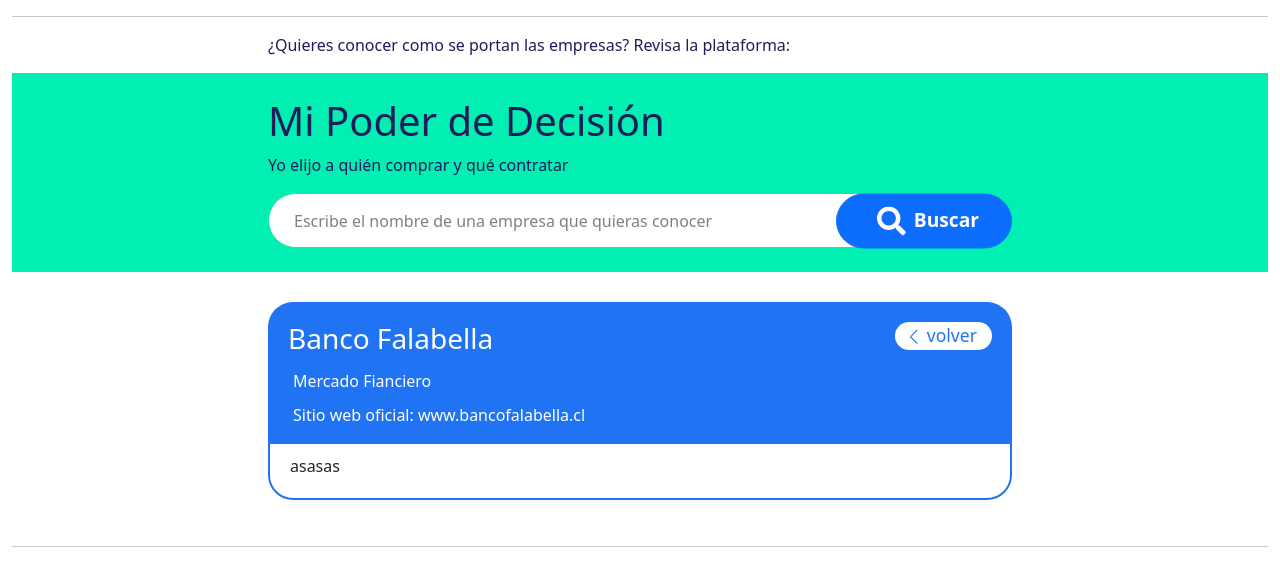
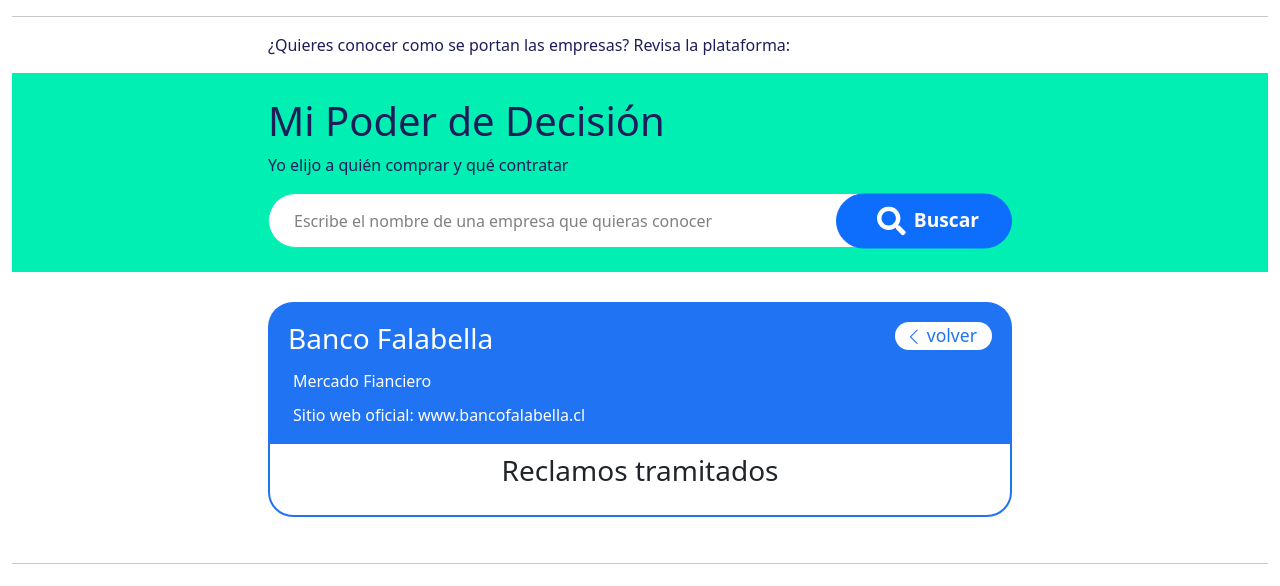
Before and after one commit to JorgeObreque/colabora, a React (Vite) app in the folder app/: page /company in a window 1280 px wide. Shown: the top 586 px of the page. Built offline with nearby package versions, Linux system fonts and the light colour scheme.

Commit message:
commit antes de pull

```diff
--- a/app/src/App.jsx
+++ b/app/src/App.jsx
@@ -3,7 +3,7 @@
 import MainComponent  from './components/MainComponent';
 import MostSearchedCompanies from "./components/MostSearchedCompanies/MostSearchedCompanies";
 import ResultSearch from "./components/ResultSearch/ResultSearch";
-import Company from "./components/Company/Company";
+import Company from './components/Company/Company';
 
 function App() {
   return (
@@ -12,7 +12,7 @@
         <Route path='/' element = {<MainComponent />}>
           <Route index element={<MostSearchedCompanies />} />
           <Route path="results" element={<ResultSearch />} />
-          <Route path="company" element={<Company/>} />
+          <Route path="company" element={<Company />} ></Route>
         </Route>
       </Routes>
     </BrowserRouter>
--- a/app/src/components/Company/Company.jsx
+++ b/app/src/components/Company/Company.jsx
@@ -11,8 +11,9 @@
                 <p>Sitio web oficial: www.bancofalabella.cl</p>
                 <div className="volver"> <BsChevronLeft size={"1em"}/> volver</div>
             </div>
-            <div className="body">
-                asasas
+            <div className="body text-center">
+                <h3>Reclamos tramitados</h3>
+
             </div>
         </div>
     );
```
